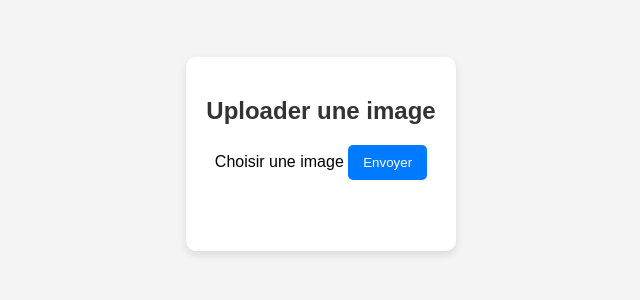
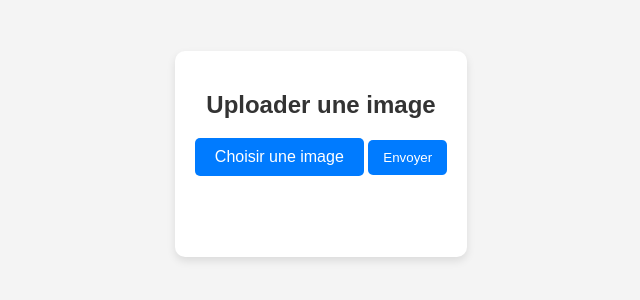
Before and after one commit to Sufmax/scanneur, a plain HTML site: page index.html in a window 1280 px wide. Shown: the part 246-546 px from the top of the page, without its empty margins (319-959 px from the left). Drawn offline with Linux system fonts and the light colour scheme.

Commit message:
Update style.css (buton)

```diff
--- a/style.css
+++ b/style.css
@@ -62,3 +62,25 @@ button:hover {
     background-color: #fff3cd;
     border: 1px solid #ffeeba;
 }
+
+/* Style pour le label personnalisé */
+.custom-file-button {
+    display: inline-block;
+    padding: 10px 20px;
+    background-color: #007bff;
+    color: white;
+    border: none;
+    border-radius: 5px;
+    cursor: pointer;
+    font-size: 16px;
+    text-align: center;
+    margin-bottom: 10px;
+}
+
+.custom-file-button:hover {
+    background-color: #0056b3;
+}
+
+input[type="file"] {
+    display: none;  /* Cacher l'input de type file */
+}
```
